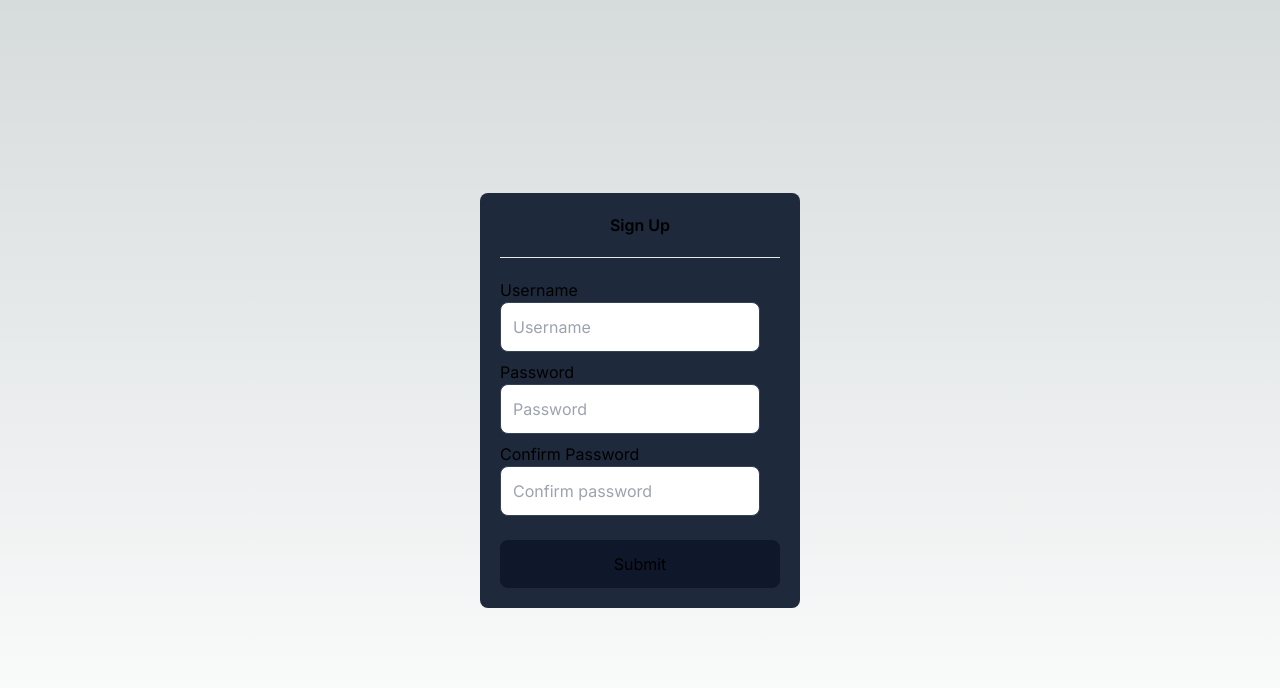
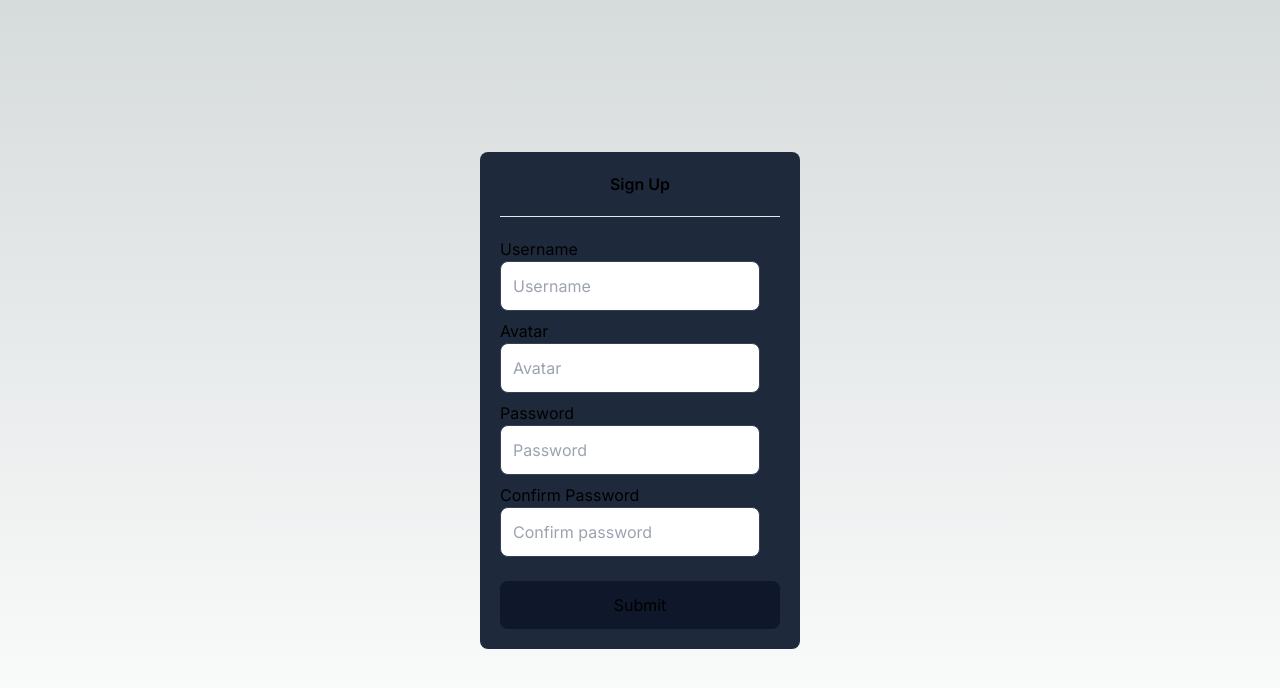
Before and after one commit to Macronius/strings-app, a Next.js app: page /signup in a window 1280 px wide. Shown: the top 688 px of the page. Built offline with nearby package versions, Linux system fonts and the light colour scheme.

Commit message:
modify signup to include avatar data. auth middleware

```diff
--- a/app/(public)/signup/form.tsx
+++ b/app/(public)/signup/form.tsx
@@ -6,9 +6,8 @@ function Form() {
   // states
   const [username, setUsername] = useState<undefined | string>("");
   const [password, setPassword] = useState<undefined | string>("");
-  const [confirmPassword, setConfirmPassword] = useState<undefined | string>(
-    ""
-  );
+  const [avatar, setAvatar] = useState<undefined | string>("");
+  const [confirmPassword, setConfirmPassword] = useState<undefined | string>("");
   // error handling (a different way than alerts)
   const [errors, setErrors] = useState<string[]>([]);
 
@@ -32,7 +31,8 @@ function Form() {
     // use AJAX to handle the signup
     const res = await fetch("/api/signup", {
       method: "post",
-      body: JSON.stringify({ username, password }),
+      // body: JSON.stringify({ username, password }),
+      body: JSON.stringify({username, avatar, password}),
     });
     //
     if (res.ok) {
@@ -68,6 +68,21 @@ function Form() {
           />
         </div>
       </div>
+
+      <div className="flex flex-col gap-2">
+        <div>
+          <label>Avatar</label>
+          <input
+            type="text"
+            className="text-black p-3 border border-slate-700 rounded-lg"
+            onChange={e => setAvatar(e.target.value)}
+            value={avatar}
+            id="avatar"
+            placeholder="Avatar"
+          />
+        </div>
+      </div>
+
       <div className="flex flex-col gap-2">
         <div>
           <label>Password</label>
--- a/app/api/signup/route.ts
+++ b/app/api/signup/route.ts
@@ -20,9 +20,10 @@ export async function POST(request: Request) {
   // if new user, then create new user
   const saltRounds = 10;
   const hash = await bcrypt.hash(json.password, saltRounds);
-  await sql("insert into users (username, password) values ($1, $2)", [
+  await sql("insert into users (username, password, avatar) values ($1, $2, $3)", [
     json.username,
     hash,
+    json.avatar,
   ]);
 
   return NextResponse.json({msg: "registration success"}, {status: 201});
```
Also changed, not shown: middleware.ts (added, +31 -0 lines), scripts/load-fake-data.ts (+5 -2 lines).
